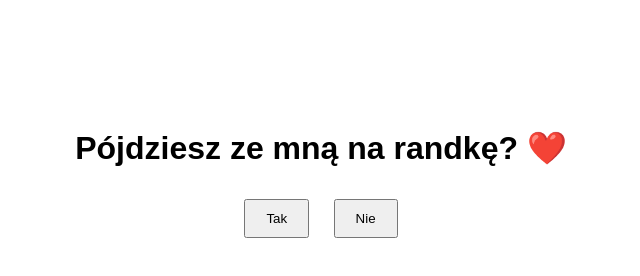
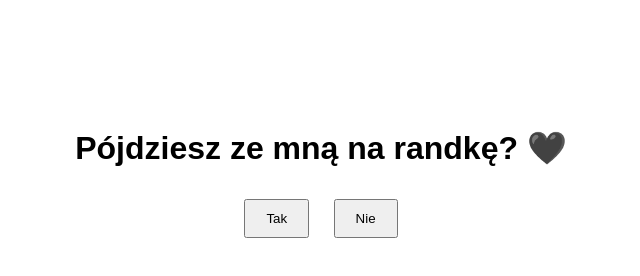
Before and after one commit to Sibolpl/date, a plain HTML site: page index.html in a window 1280 px wide. Shown: the full height of the page, 319-959 px from the left. Drawn offline with Linux system fonts and the light colour scheme.

Commit message:
Update index.html

```diff
--- a/index.html
+++ b/index.html
@@ -2,13 +2,13 @@
 <html lang="pl">
 <head>
     <meta charset="UTF-8">
-    <title>Zaproszenie ❤️</title>
+    <title>Zaproszenie 🖤</title>
     <link rel="stylesheet" href="style.css">
 </head>
 <body>
 
 <div id="step1">
-    <h1>Pójdziesz ze mną na randkę? ❤️</h1>
+    <h1>Pójdziesz ze mną na randkę? 🖤</h1>
 
     <button id="yes">Tak</button>
     <button id="no">Nie</button>
```
